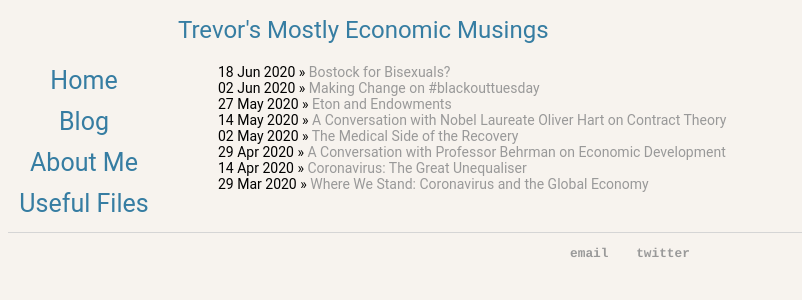
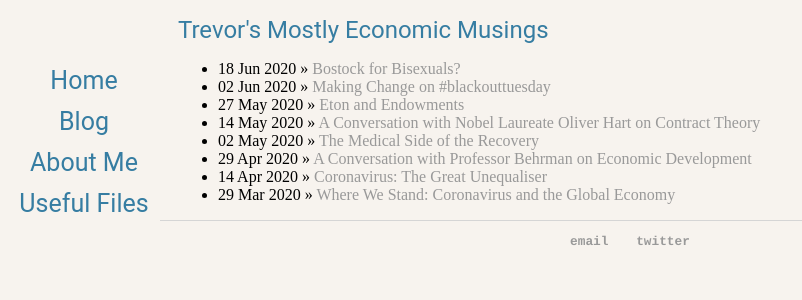
Before and after one commit to tmychow/tmychow.github.io, a Jekyll site: the page built from blog/index.html, in a window 1280 px wide. Shown: the top 300 px of the page, without its empty margins (0-802 px from the left). Built offline with Jekyll 4.4.1, drawn with Linux system fonts in a browser that asks for light colours.

Commit message:
Update main.css

```diff
--- a/css/main.css
+++ b/css/main.css
@@ -40,16 +40,6 @@
     font-size: .8em;
 }
 
-ul.posts {
-    margin: 20px auto 40px;
-    font-size: 14px;
-    font-family: Roboto, Montserrat, Arial, monospace;
-}
-
-ul.posts li {
-    list-style: none;
-}
-
 .sidenav {
   width: 160px; /* Set the width of the sidebar */
   position: fixed; /* Fixed Sidebar (stay in place on scroll) */
```
